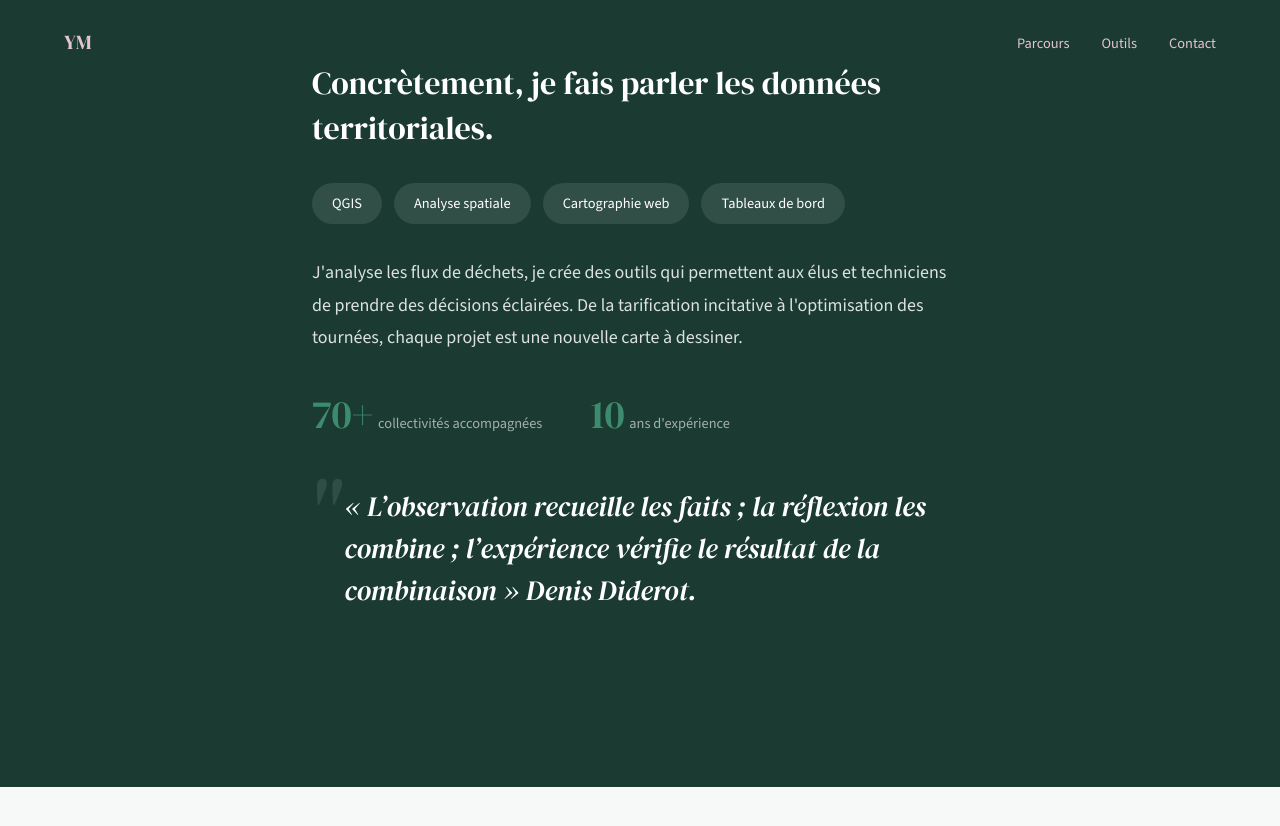
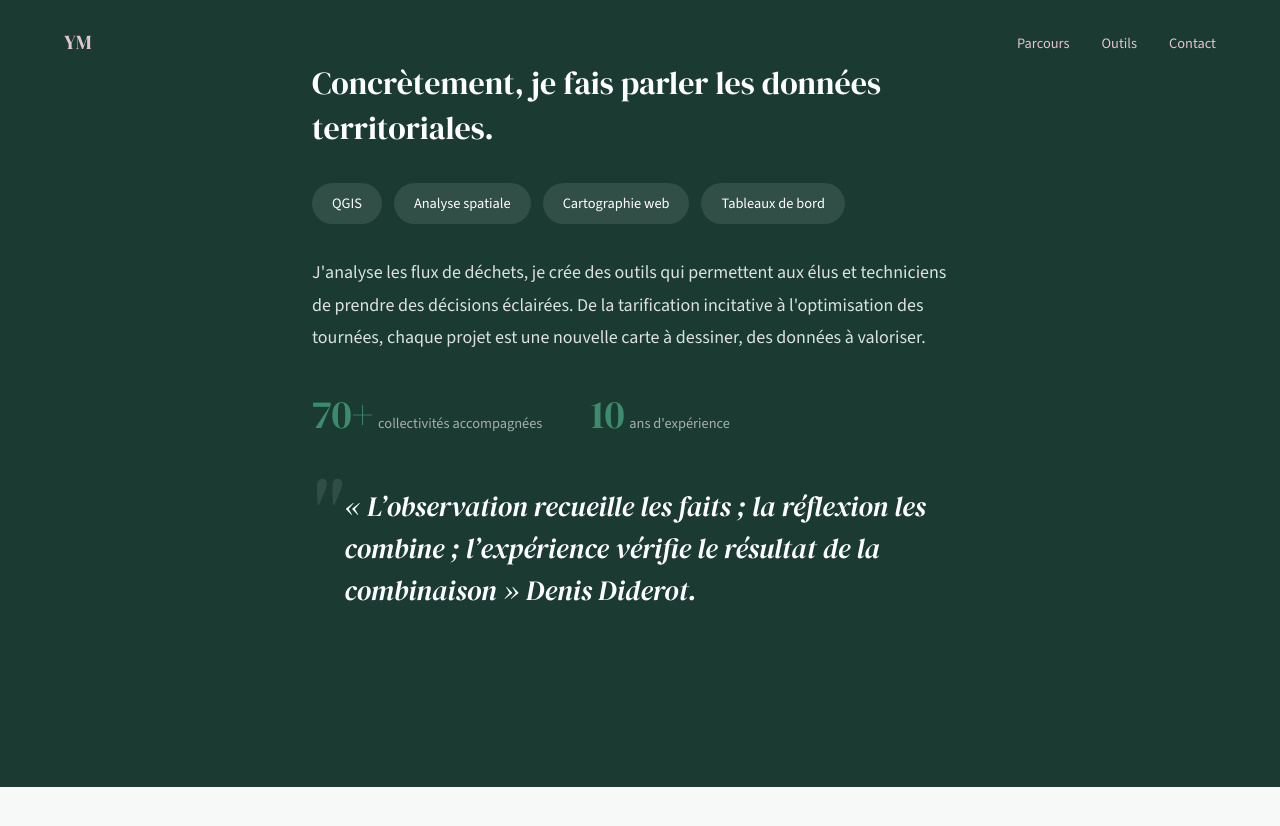
Before and after one commit to yvesmarti/yvesmarti.github.io, a Jekyll site: the page built from index.html, in a window 1280 px wide and 900 px high, scrolled down 3284 px. Shown: the top 826 px of the window. Built offline with Jekyll 4.4.1, drawn with Linux system fonts in a browser that asks for light colours; some of the changed text lies outside the part shown.

Commit message:
Update index.html

```diff
--- a/index.html
+++ b/index.html
@@ -19,7 +19,7 @@ layout: default
         J'ai accompagné pendant près de 10 ans les collectivités normandes dans un défi quotidien : comprendre et optimiser la gestion de leurs déchets.
     </p>
     <p>
-        Mon terrain, c'est la <span class="highlight">Normandie</span>. Cinq départements, plus de trois millions d'habitants, des dizaines de collectivités avec chacune ses spécificités. Mon rôle ? Transformer des montagnes de données en cartes lisibles et en indicateurs qui éclairent les décisions.
+        Mon terrain, c'est la <span class="highlight">Normandie</span>. Cinq départements, plus de trois millions d'habitants, des dizaines de collectivités avec chacune ses spécificités. L'enjeu ? Transformer des montagnes de données en cartes lisibles et en indicateurs qui éclairent les décisions.
 </div>
 
 <!-- Parcours -->
@@ -67,7 +67,7 @@ layout: default
         </div>
 
         <p>
-            J'analyse les flux de déchets, je crée des outils qui permettent aux élus et techniciens de prendre des décisions éclairées. De la tarification incitative à l'optimisation des tournées, chaque projet est une nouvelle carte à dessiner.
+            J'analyse les flux de déchets, je crée des outils qui permettent aux élus et techniciens de prendre des décisions éclairées. De la tarification incitative à l'optimisation des tournées, chaque projet est une nouvelle carte à dessiner, des données à valoriser.
         </p>
 
         <div class="stats-row">
```
Also changed, not shown: other parts of index.html (+1 -1 lines).
